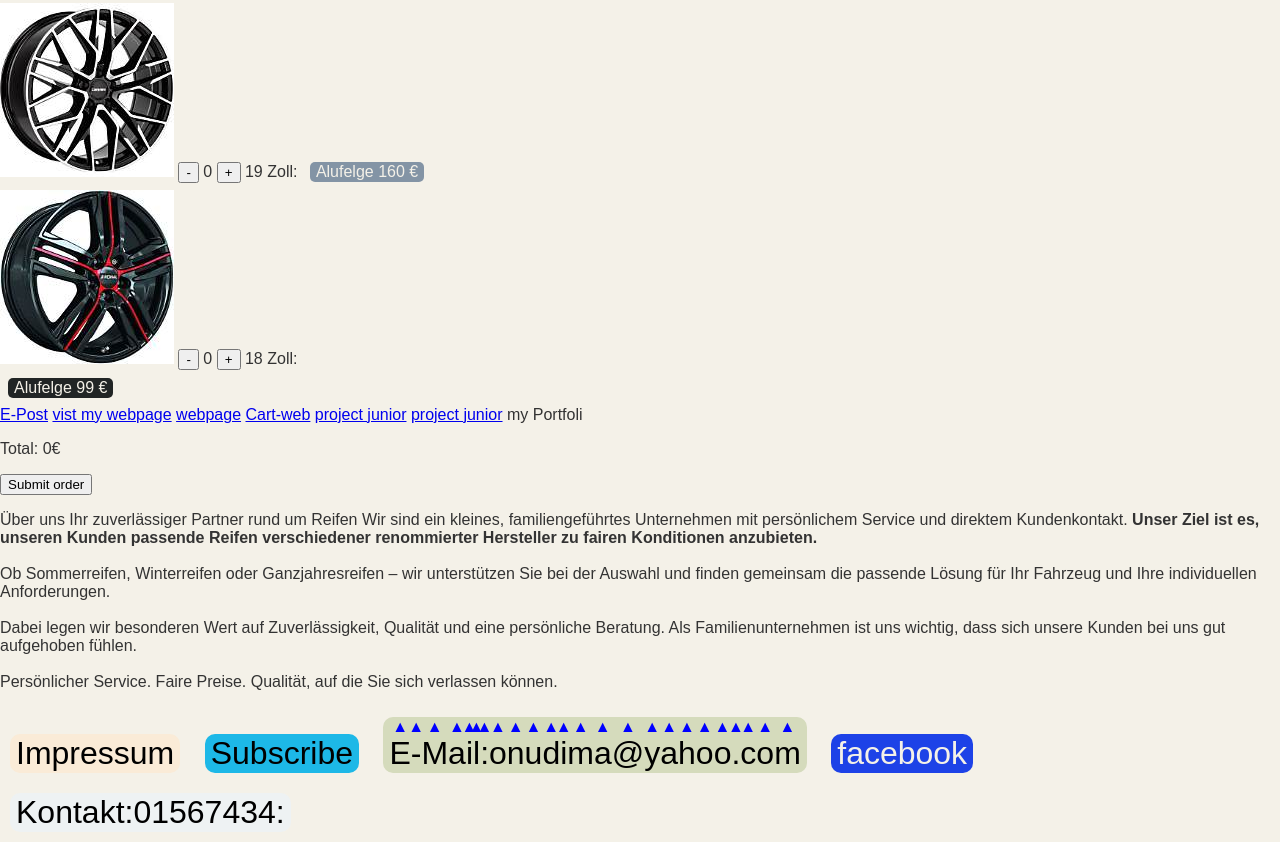
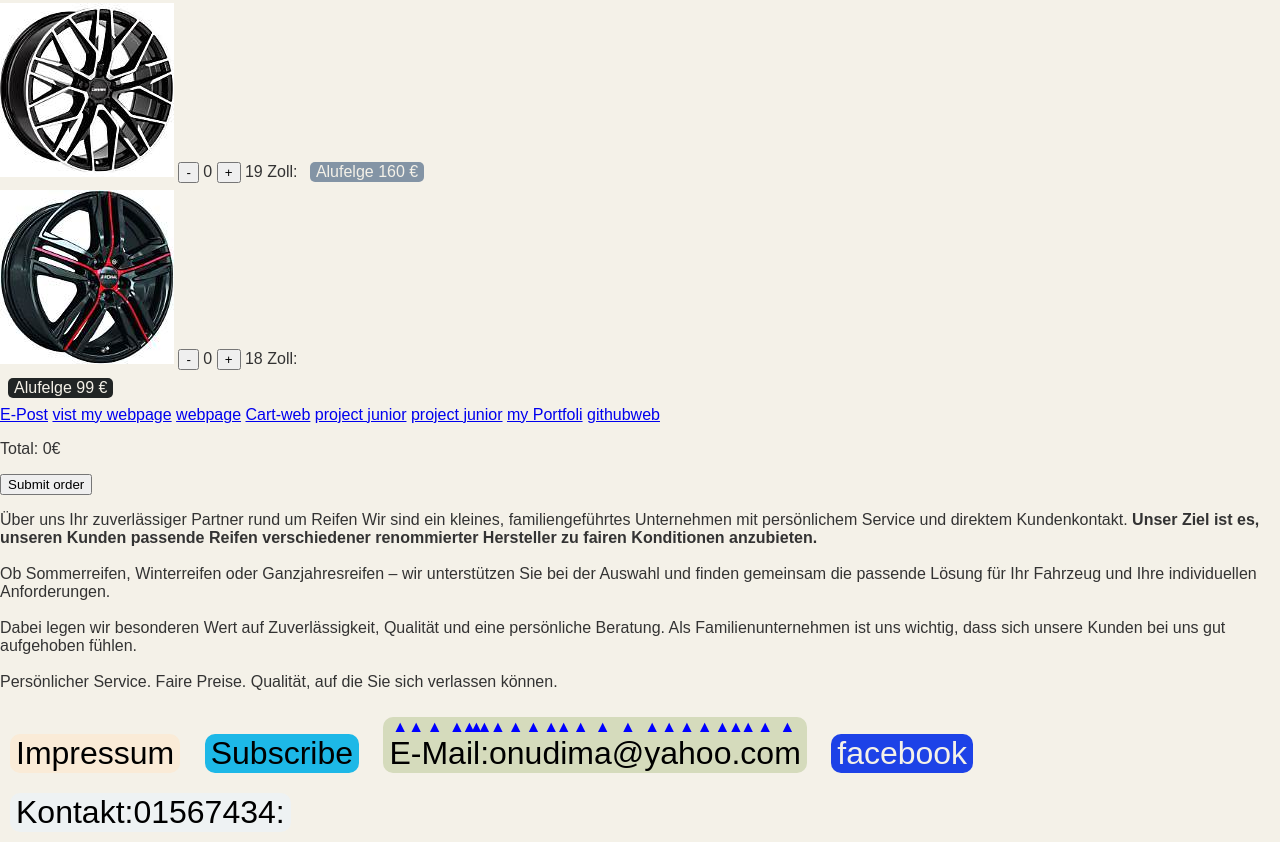
Before and after one commit to Amandi644/onu-webside, a plain HTML site: page index.html/index.html in a window 1280 px wide. Shown: the part 926-1768 px from the top of the page. Drawn offline with Linux system fonts and the light colour scheme.

Commit message:
Fix HTML structure and update links

```diff
--- a/index.html/index.html
+++ b/index.html/index.html
@@ -198,7 +198,8 @@
 <a href="https://Amandi644.github.io/my-chidira-Apps">Cart-web</a>
 <a href="https://Amandi644.github.io/md">project junior</a>
 <a href="https://Amandi644.github.io/osist-website">project junior</a>
- <a https://Amandi644.github.io/chis>my Portfoli</a>
+  <a href="https://Amandi644.github.io/chis"/>my Portfoli</a>
+<a href="https://Amandi644.github.io/chi"/>githubweb</a>
 
 
   <!-- =========================
```
